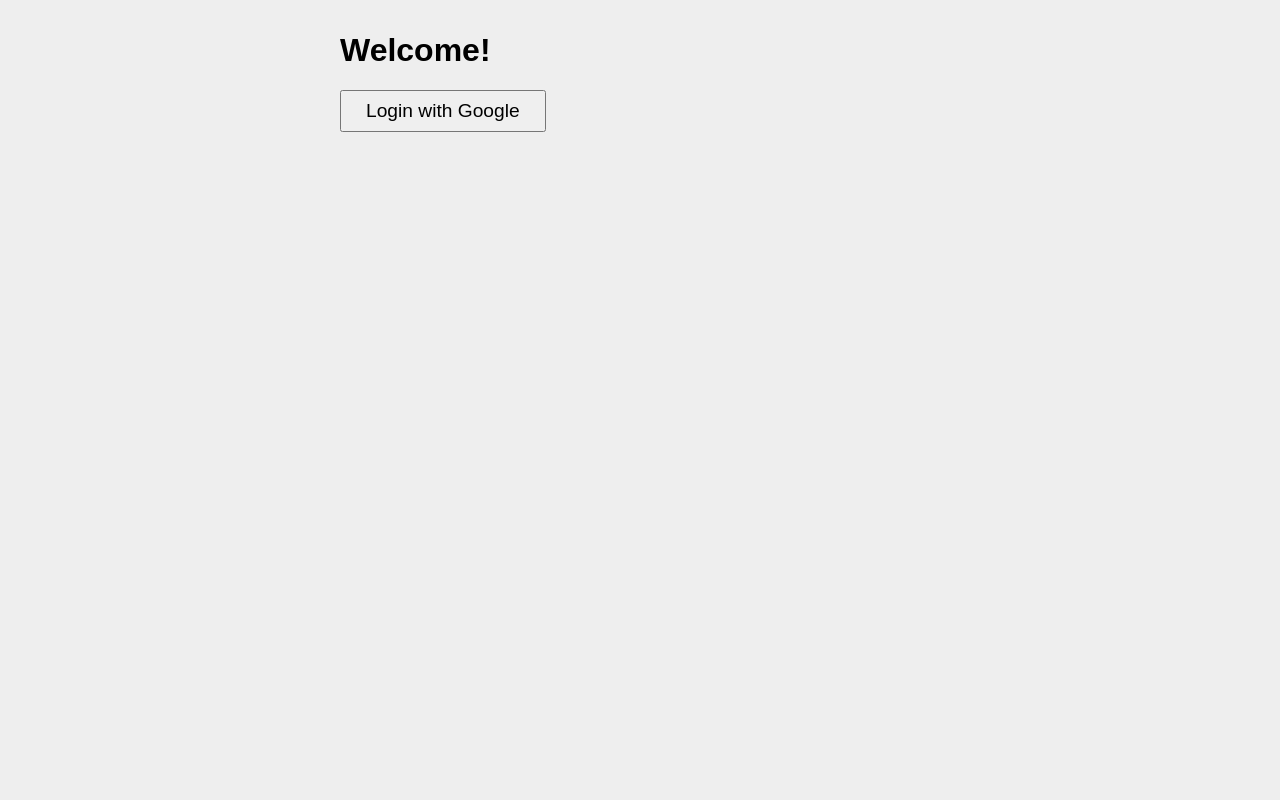
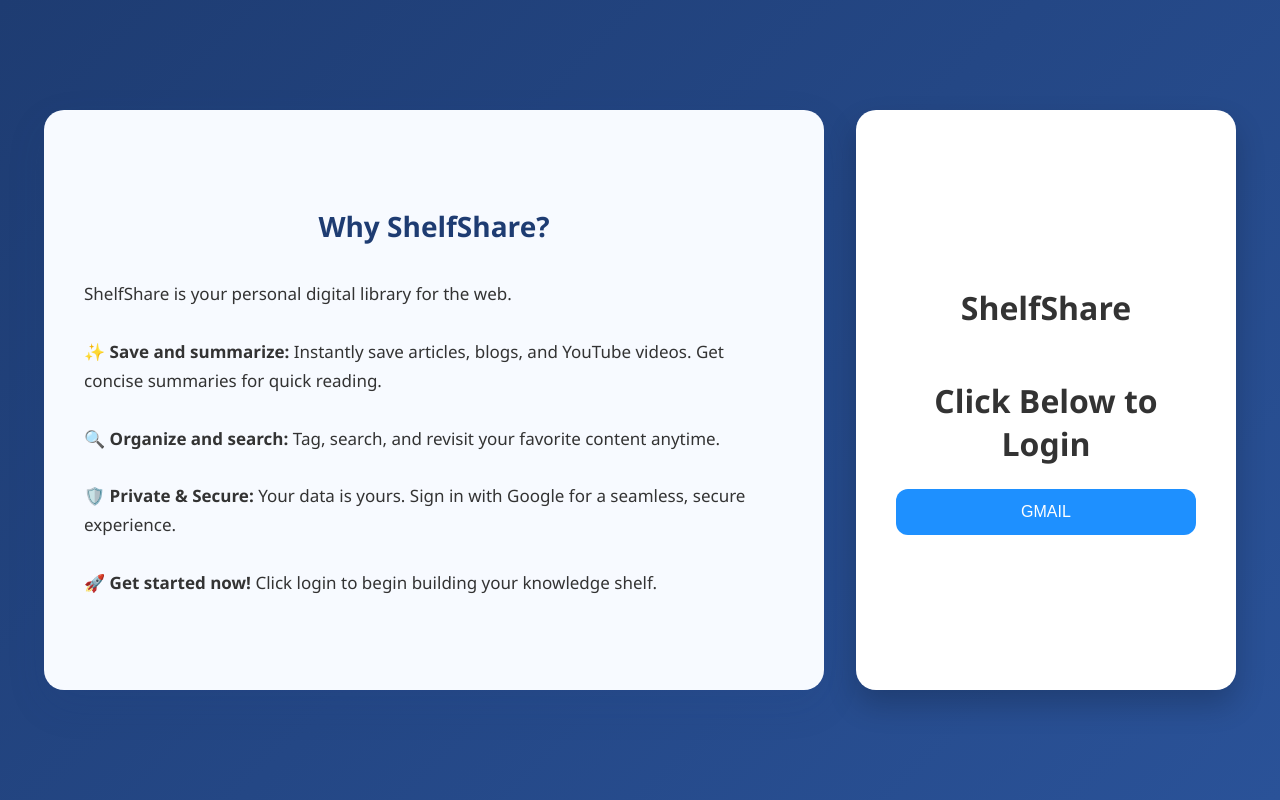
Before and after one commit to FlyingDragon112/ReadWatchList-GDSC, a React (Create React App) app in the folder frontend/: page / in a window 1280 px wide. Built offline with nearby package versions, Linux system fonts and the light colour scheme.

Commit message:
Update Login Page

```diff
--- a/frontend/src/LoginPage.js
+++ b/frontend/src/LoginPage.js
@@ -1,4 +1,50 @@
 import React from "react";
+
+const styles = {
+  container: {
+    minHeight: "100vh",
+    background: "linear-gradient(135deg, #1e3c72, #2a5298)",
+    display: "flex",
+    alignItems: "center",
+    justifyContent: "center",
+    fontFamily: "'Segoe UI', Tahoma, Geneva, Verdana, sans-serif",
+    flexDirection: "row",
+  },
+  card: {
+    background: "#ffffff",
+    padding: "40px",
+    borderRadius: "20px",
+    boxShadow: "0 15px 30px rgba(0, 0, 0, 0.2)",
+    textAlign: "center",
+    width: "100%",
+    maxWidth: "300px",
+    minHeight: "500px",
+    display: "flex",
+    flexDirection: "column",
+    alignItems: "center",
+    justifyContent: "center",
+  },
+  heading: {
+    fontSize: "32px",
+    marginBottom: "24px",
+    color: "#333333",
+    textAlign: "center",
+    width: "100%",
+  },
+  button: {
+    backgroundColor: "#1e90ff",
+    color: "#ffffff",
+    border: "none",
+    padding: "14px 32px",
+    fontSize: "16px",
+    borderRadius: "12px",
+    cursor: "pointer",
+    transition: "background-color 0.3s ease",
+    width: "100%",
+    display: "block",
+    margin: "0 auto",
+  },
+};
 
 function MainPage() {
   React.useEffect(() => {
@@ -10,13 +56,41 @@
     // Redirect to your FastAPI backend's /login endpoint
     window.location.href = "http://localhost:8000/login";
   };
-
   return (
-    <div style={{ maxWidth: 600, margin: "2rem auto", fontFamily: "sans-serif" }}>
-      <h1>Welcome!</h1>
-      <button onClick={handleLogin} style={{ fontSize: "1.2rem", padding: "0.5rem 1.5rem" }}>
-        Login with Google
-      </button>
+    <div style={styles.container}>
+      <div style={{
+        ...styles.card,
+        marginRight: '32px', // move to left
+        background: '#f7faff',
+        color: '#1e3c72',
+        minHeight: '500px',
+        minWidth: '700px',
+        width: '420px',
+        alignItems: 'center',
+        justifyContent: 'center',
+        boxShadow: "0 15px 40px rgba(30,60,114,0.10)",
+      }}>
+        <h2 style={{ fontSize: '28px', marginBottom: '18px', color: '#1e3c72', textAlign: 'center' }}>Why ShelfShare?</h2>
+        <p style={{ fontSize: '17px', color: '#333', textAlign: 'left', lineHeight: 1.7, marginBottom: 18 }}>
+          ShelfShare is your personal digital library for the web.<br/><br/>
+          <b>✨ Save and summarize:</b> Instantly save articles, blogs, and YouTube videos. Get concise summaries for quick reading.<br/><br/>
+          <b>🔍 Organize and search:</b> Tag, search, and revisit your favorite content anytime.<br/><br/>
+          <b>🛡️ Private & Secure:</b> Your data is yours. Sign in with Google for a seamless, secure experience.<br/><br/>
+          <b>🚀 Get started now!</b> Click login to begin building your knowledge shelf.
+        </p>
+      </div>
+      <div style={styles.card}>
+        <h1 style={styles.heading}>ShelfShare</h1>
+        <h2 style={styles.heading}>Click Below to Login</h2>
+        <button
+          style={styles.button}
+          onMouseOver={(e) => (e.target.style.backgroundColor = "#1c86ee")}
+          onMouseOut={(e) => (e.target.style.backgroundColor = "#1e90ff")}
+          onClick={handleLogin}
+        >
+          GMAIL
+        </button>
+      </div>
     </div>
   );
 }
```
